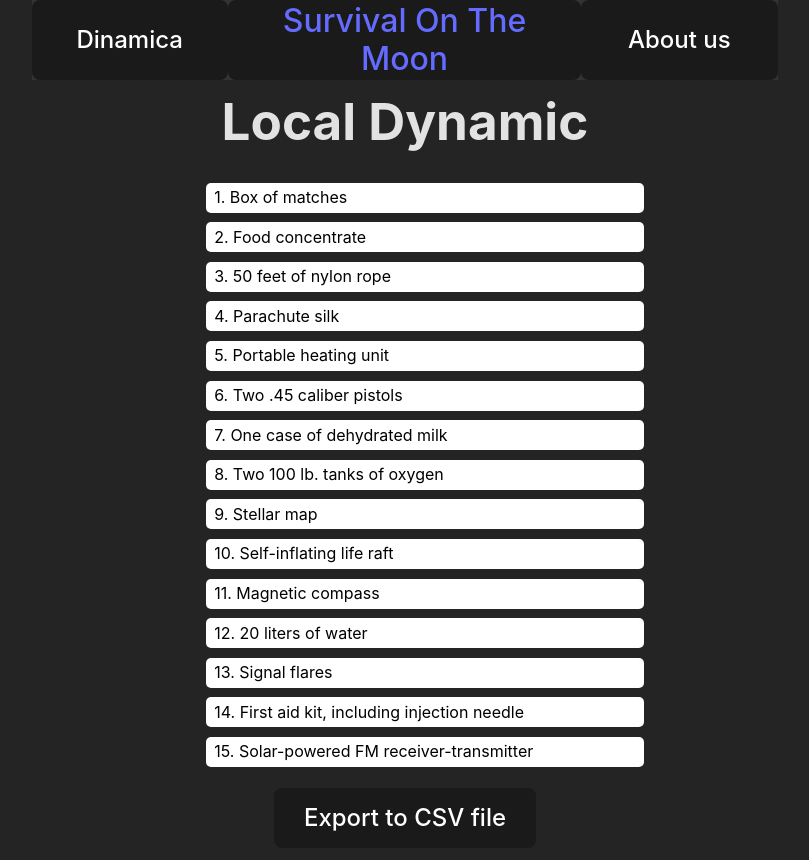
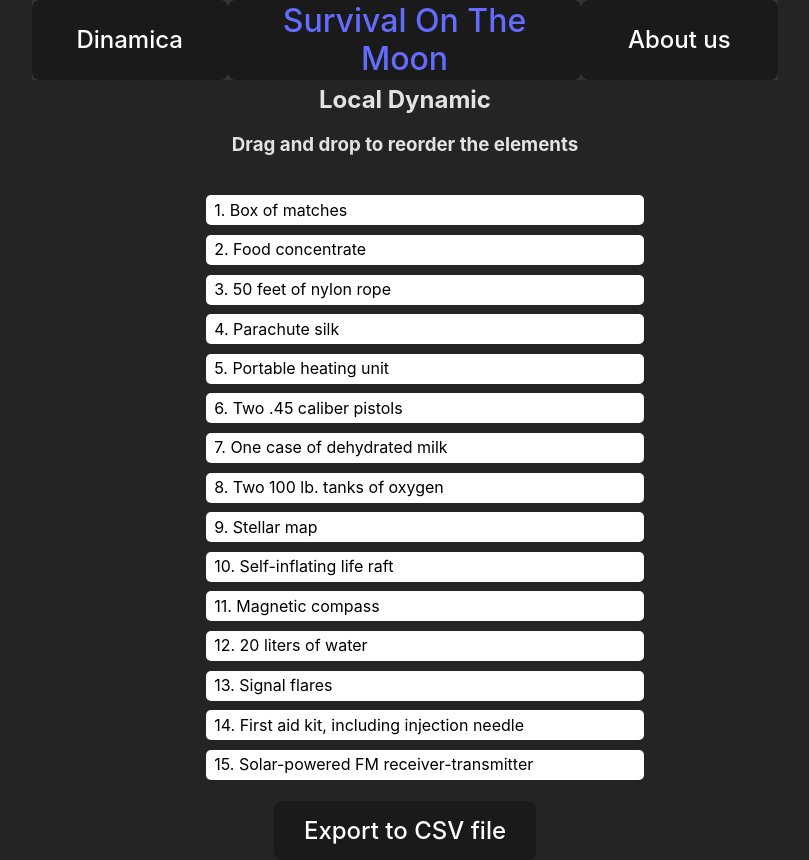
Before and after one commit to Churly01/Dynamics, a React (Vite) app: page /local_dynamic in a window 1280 px wide. Shown: the whole page, without its empty margins (235-1044 px from the left). Built offline with nearby package versions, Linux system fonts and the light colour scheme.

Commit message:
Fix small bug

```diff
--- a/src/LocalDynamic/LocalDynamic.jsx
+++ b/src/LocalDynamic/LocalDynamic.jsx
@@ -21,7 +21,8 @@ const itemsObject = {
 const LocalDynamic = () => {
   return(
     <>
-      <h1 style={{margin:'0.25em'}}>Local Dynamic</h1>
+      <h2 style={{margin:'0.25em'}}>Local Dynamic</h2>
+      <h3> Drag and drop to reorder the elements </h3>
       <div style={{ flexDirection:'column',display: 'flex', alignItems: 'center' }}>
         <DraggableList items={itemsObject} />
       </div>
--- a/src/MainView.jsx
+++ b/src/MainView.jsx
@@ -1,18 +1,19 @@
 import { Link } from "react-router-dom";
 
 const MainView = () => {
-
   return (
     <>
-      <div style={{ fontSize: '2em', textAlign: 'justify', margin: '0.5em' }}>
-        You are a member of a space crew originally scheduled to rendezvous with a mother ship on the lighted surface of the moon. However, due to mechanical difficulties, your ship was forced to land at a spot some 200 miles from the rendezvous point. During reentry and landing, much of the equipment aboard was damaged and, since survival depends on reaching the mother ship, the most critical items available must be chosen for the 200-mile trip. Below are listed the 15 items left intact and undamaged after landing. Your task is to rank order them in terms of their importance for your crew in allowing them to reach the rendezvous point. Place the number 1 by the most important item, the number 2 by the second most important, and so on through number 15 for the least important.
+      <div>
+        <div style={{ fontSize: '2em', textAlign: 'justify', margin: '0.5em' }}>
+          You are a member of a space crew originally scheduled to rendezvous with a mother ship on the lighted surface of the moon. However, due to mechanical difficulties, your ship was forced to land at a spot some 200 miles from the rendezvous point. During reentry and landing, much of the equipment aboard was damaged and, since survival depends on reaching the mother ship, the most critical items available must be chosen for the 200-mile trip. Below are listed the 15 items left intact and undamaged after landing. Your task is to rank order them in terms of their importance for your crew in allowing them to reach the rendezvous point. Place the number 1 by the most important item, the number 2 by the second most important, and so on through number 15 for the least important.
+        </div>
       </div>
-      <button>
-        <Link to="/local_dynamic">
+      <Link to="/local_dynamic">
+        <button>
           Start Locally<br />
           and Individually
-        </Link>
-      </button>
+        </button>
+      </Link>
     </>
   );
 };
```
